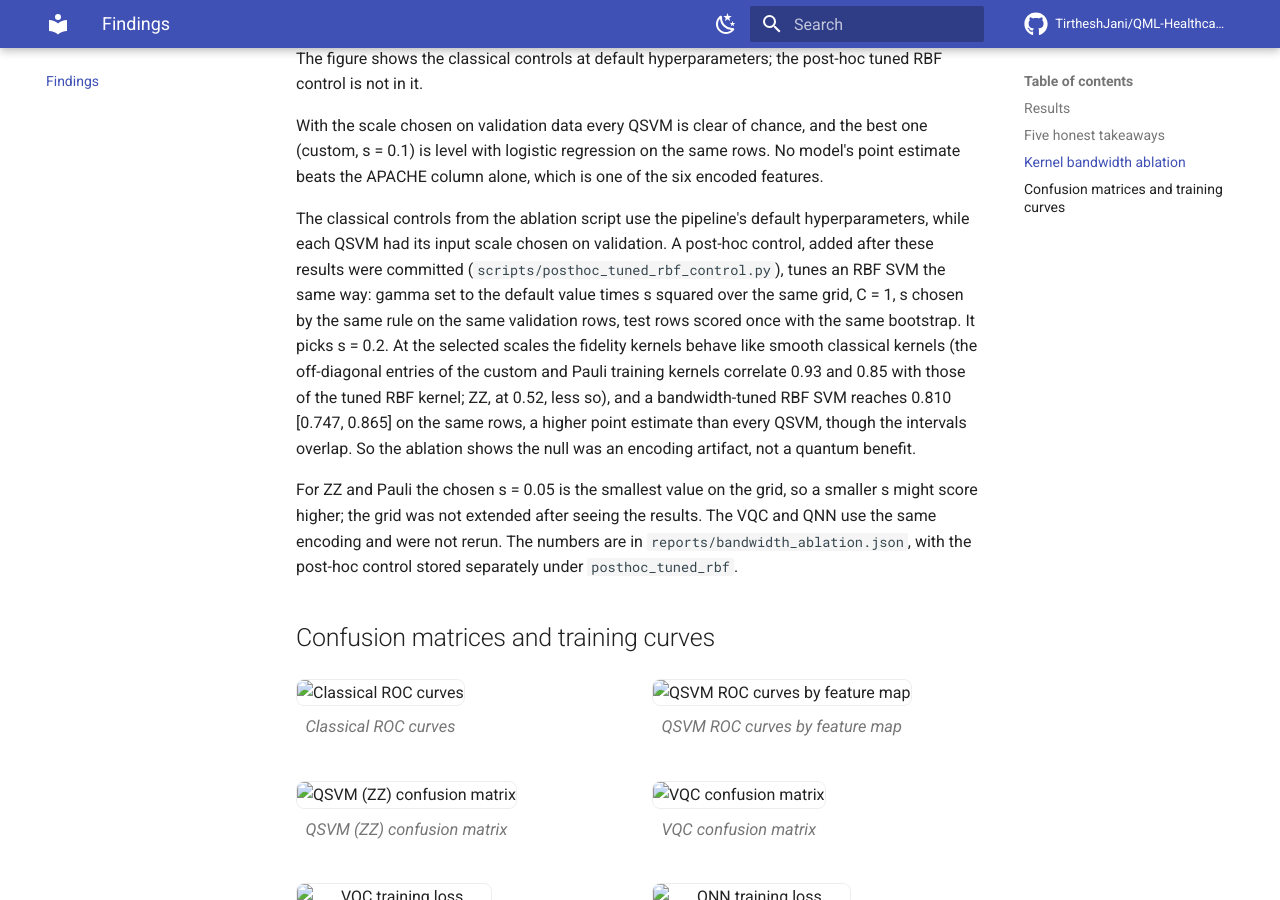
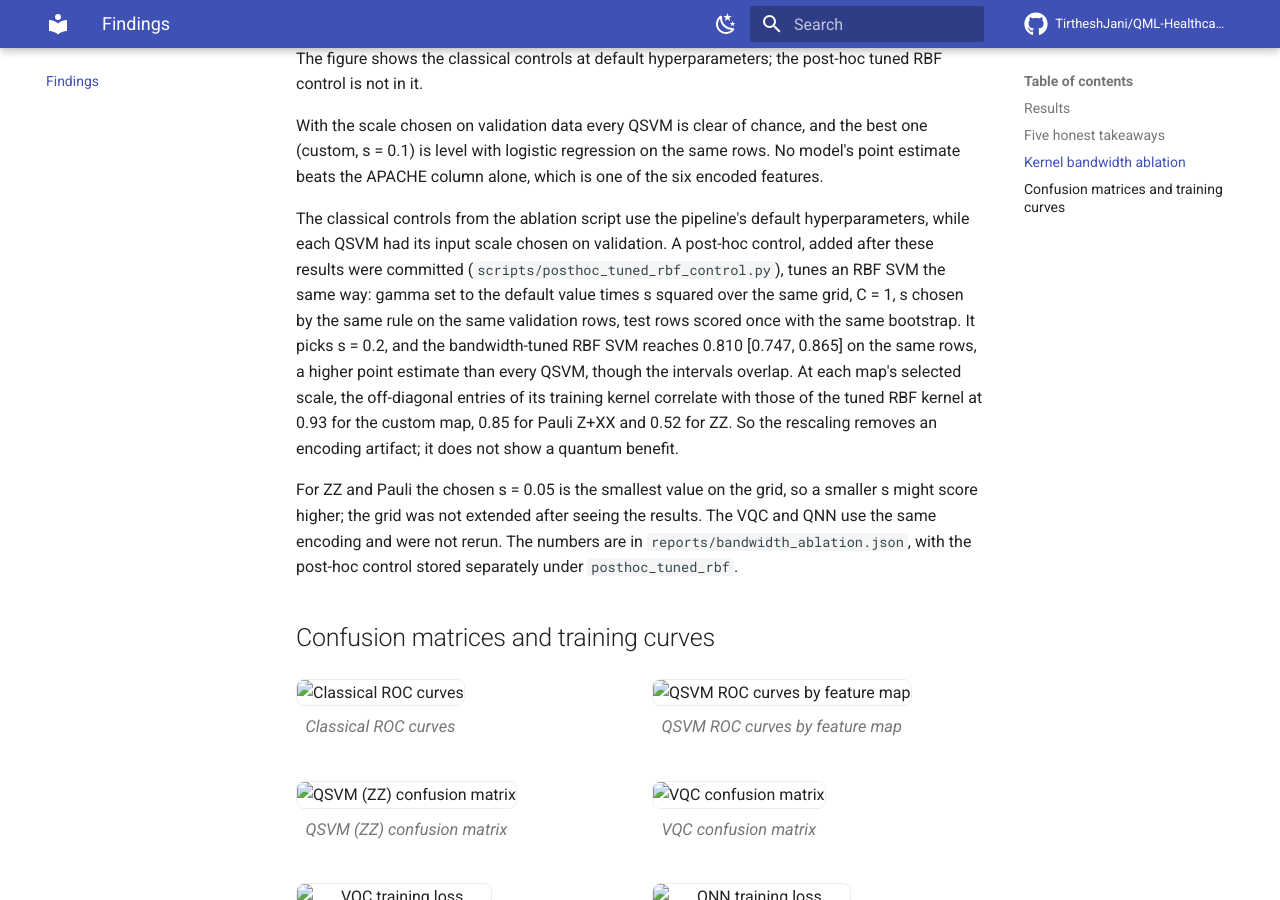
Before and after one commit to TirtheshJani/QML-Healthcare-Diagnostics, an MkDocs documentation site: the page built from docs/findings.md, in a window 1280 px wide and 900 px high, scrolled down 3717 px. Built offline with MkDocs 1.6.1 and Material for MkDocs 9.7.7, drawn with Linux system fonts in a browser that asks for light colours; comment, search, counter and statistics services are not loaded.

Commit message:
docs: state the kernel correlations per map and reuse the headline wording
"At the selected scales the fidelity kernels behave like smooth classical
kernels" generalised to all three maps, but the committed post-hoc
correlations with the tuned RBF kernel (reports/bandwidth_ablation.json,
posthoc_tuned_rbf.kernel_offdiag_corr_with_tuned_rbf) are 0.93 for the
custom map, 0.85 for Pauli Z+XX and only 0.52 for ZZ. The README and
findings now give the three values per map, and end with the headline's
wording: the rescaling removes an encoding artifact; it does not show a
quantum benefit.

Co-Authored-By: Claude Opus 5.5 <noreply@anthropic.com>
Claude-Session: https://claude.ai/code/session_01PWSXcyEx8MpeCxMpwDRFHN

```diff
--- a/docs/findings.md
+++ b/docs/findings.md
@@ -119,12 +119,12 @@ The classical controls from the ablation script use the pipeline's default hyper
 each QSVM had its input scale chosen on validation. A post-hoc control, added after these results
 were committed (`scripts/posthoc_tuned_rbf_control.py`), tunes an RBF SVM the same way: gamma set to
 the default value times s squared over the same grid, C = 1, s chosen by the same rule on the same
-validation rows, test rows scored once with the same bootstrap. It picks s = 0.2. At the selected
-scales the fidelity kernels behave like smooth classical kernels (the off-diagonal entries of the
-custom and Pauli training kernels correlate 0.93 and 0.85 with those of the tuned RBF kernel; ZZ, at
-0.52, less so), and a bandwidth-tuned RBF SVM reaches 0.810 [0.747, 0.865] on the same rows, a higher
-point estimate than every QSVM, though the intervals overlap. So the ablation shows the null was an
-encoding artifact, not a quantum benefit.
+validation rows, test rows scored once with the same bootstrap. It picks s = 0.2, and the
+bandwidth-tuned RBF SVM reaches 0.810 [0.747, 0.865] on the same rows, a higher point estimate than
+every QSVM, though the intervals overlap. At each map's selected scale, the off-diagonal entries of its
+training kernel correlate with those of the tuned RBF kernel at 0.93 for the custom map, 0.85 for
+Pauli Z+XX and 0.52 for ZZ. So the rescaling removes an encoding artifact; it does not show a quantum
+benefit.
 
 For ZZ and Pauli the chosen s = 0.05 is the smallest value on the grid, so a smaller s might score
 higher; the grid was not extended after seeing the results. The VQC and QNN use the same encoding and
```
Also changed, not shown: README.md (+6 -6 lines).
